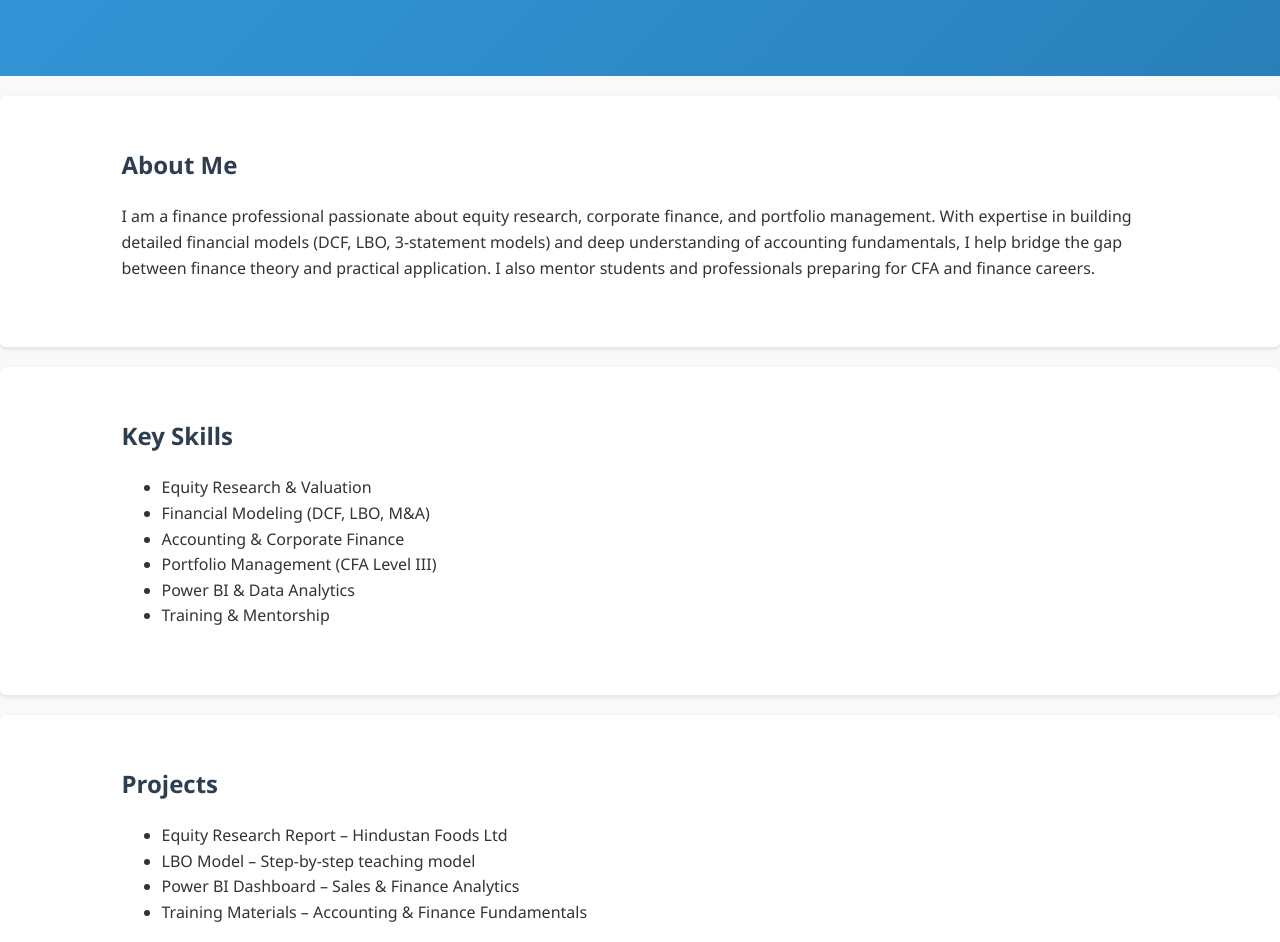
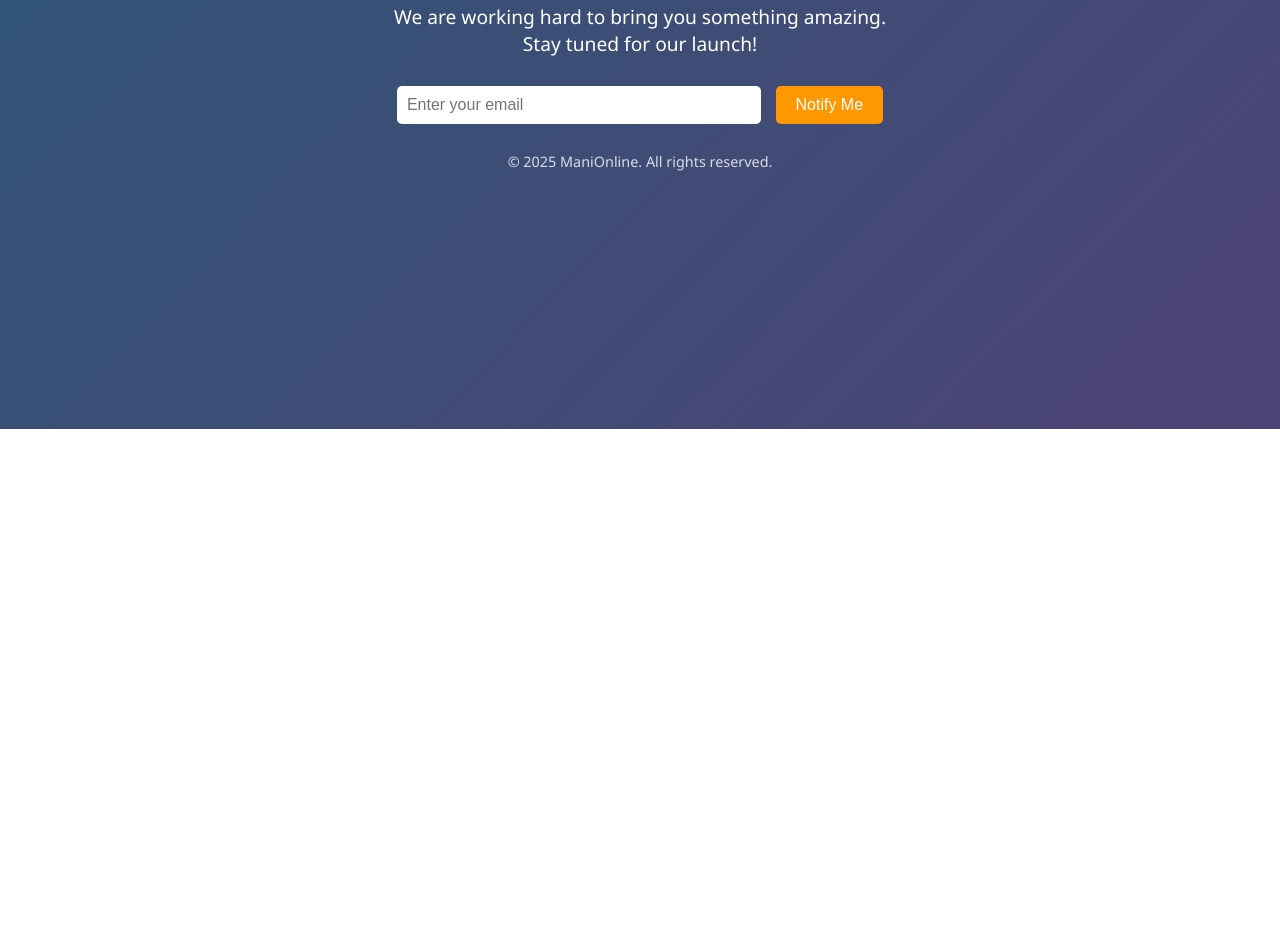
Before and after one commit to mani1976-web/manionline.github.io, a plain HTML site: page index.html in a window 1280 px wide. Shown: the part 371-1313 px from the top of the page. After the commit the page ends 800 px from the top, so only its background shows below. Drawn offline with Linux system fonts and the light colour scheme.

Commit message:
Add files via upload

```diff
--- a/index.html
+++ b/index.html
@@ -1,93 +1,78 @@
 <!DOCTYPE html>
 <html lang="en">
 <head>
-  <meta charset="UTF-8">
-  <meta name="viewport" content="width=device-width, initial-scale=1.0">
-  <title>Manivannan E | Finance Professional</title>
-  <link rel="stylesheet" href="style.css">
+  <meta charset="UTF-8" />
+  <meta name="viewport" content="width=device-width, initial-scale=1.0" />
+  <title>ManiOnline - Coming Soon</title>
+  <style>
+    body {
+      margin: 0;
+      padding: 0;
+      font-family: 'Segoe UI', Tahoma, Geneva, Verdana, sans-serif;
+      background: linear-gradient(135deg, #2b5876, #4e4376);
+      color: white;
+      display: flex;
+      justify-content: center;
+      align-items: center;
+      height: 100vh;
+      text-align: center;
+    }
+    .container {
+      max-width: 600px;
+      padding: 20px;
+    }
+    h1 {
+      font-size: 3em;
+      margin-bottom: 0.3em;
+    }
+    p {
+      font-size: 1.2em;
+      margin-bottom: 1.5em;
+    }
+    .email-box input[type="email"] {
+      padding: 10px;
+      width: 70%;
+      border: none;
+      border-radius: 5px;
+      margin-right: 10px;
+      font-size: 1em;
+    }
+    .email-box button {
+      padding: 10px 20px;
+      border: none;
+      border-radius: 5px;
+      background: #ff9800;
+      color: white;
+      font-size: 1em;
+      cursor: pointer;
+      transition: background 0.3s ease;
+    }
+    .email-box button:hover {
+      background: #e68900;
+    }
+    footer {
+      margin-top: 2em;
+      font-size: 0.9em;
+      opacity: 0.8;
+    }
+  </style>
 </head>
 <body>
-  <!-- Header -->
-  <header>
-    <div class="container">
-      <h1>Manivannan E</h1>
-      <nav>
-        <ul>
-          <li><a href="#about">About</a></li>
-          <li><a href="#skills">Skills</a></li>
-          <li><a href="#projects">Projects</a></li>
-          <li><a href="#contact">Contact</a></li>
-        </ul>
-      </nav>
+  <div class="container">
+    <h1>ManiOnline</h1>
+    <p>We are working hard to bring you something amazing.<br />Stay tuned for our launch!</p>
+    <div class="email-box">
+      <form action="https://formspree.io/f/YOUR_FORM_ID" method="POST">
+        <input type="email" name="email" placeholder="Enter your email" required />
+        <button type="submit">Notify Me</button>
+      </form>
     </div>
-  </header>
-
-  <!-- Hero Section -->
-  <section class="hero">
-    <div class="container">
-      <h2>Finance | Equity Research | Training</h2>
-      <p>CFA Level III Candidate | Equity Research Analyst | Financial Modeling Expert | Trainer in Finance & Analytics</p>
-    </div>
-  </section>
-
-  <!-- About Section -->
-  <section id="about" class="section">
-    <div class="container">
-      <h2>About Me</h2>
-      <p>
-        I am a finance professional passionate about equity research, corporate finance, and portfolio management.
-        With expertise in building detailed financial models (DCF, LBO, 3-statement models) and deep understanding of
-        accounting fundamentals, I help bridge the gap between finance theory and practical application.
-        I also mentor students and professionals preparing for CFA and finance careers.
-      </p>
-    </div>
-  </section>
-
-  <!-- Skills Section -->
-  <section id="skills" class="section">
-    <div class="container">
-      <h2>Key Skills</h2>
-      <ul>
-        <li>Equity Research & Valuation</li>
-        <li>Financial Modeling (DCF, LBO, M&A)</li>
-        <li>Accounting & Corporate Finance</li>
-        <li>Portfolio Management (CFA Level III)</li>
-        <li>Power BI & Data Analytics</li>
-        <li>Training & Mentorship</li>
-      </ul>
-    </div>
-  </section>
-
-  <!-- Projects Section -->
-  <section id="projects" class="section">
-    <div class="container">
-      <h2>Projects</h2>
-      <ul>
-        <li>Equity Research Report – Hindustan Foods Ltd</li>
-        <li>LBO Model – Step-by-step teaching model</li>
-        <li>Power BI Dashboard – Sales & Finance Analytics</li>
-        <li>Training Materials – Accounting & Finance Fundamentals</li>
-      </ul>
-    </div>
-  </section>
-
-  <!-- Contact Section -->
-  <section id="contact" class="section">
-    <div class="container">
-      <h2>Contact</h2>
-      <p>Email: <a href="mailto:manivannan.elumalai@outlook.com">manivannan@example.com</a></p>
-      <p>LinkedIn: <a href="www.linkedin.com/in/manivannan-e-855162314" target="_blank">linkedin.com/in/YOUR-LINKEDIN</a></p>
-      <p>GitHub: <a href="https://github.com/YOUR-GITHUB" target="_blank">github.com/YOUR-GITHUB</a></p>
-    </div>
-  </section>
-
-  <!-- Footer -->
-  <footer>
-    <div class="container">
-      <p>&copy; 2025 Manivannan E. All rights reserved.</p>
-    </div>
-  </footer>
-
-  <script src="script.js"></script>
+    <footer>
+      &copy; <span id="year"></span> ManiOnline. All rights reserved.
+    </footer>
+  </div>
+  <script>
+    document.getElementById("year").textContent = new Date().getFullYear();
+  </script>
 </body>
 </html>
```
